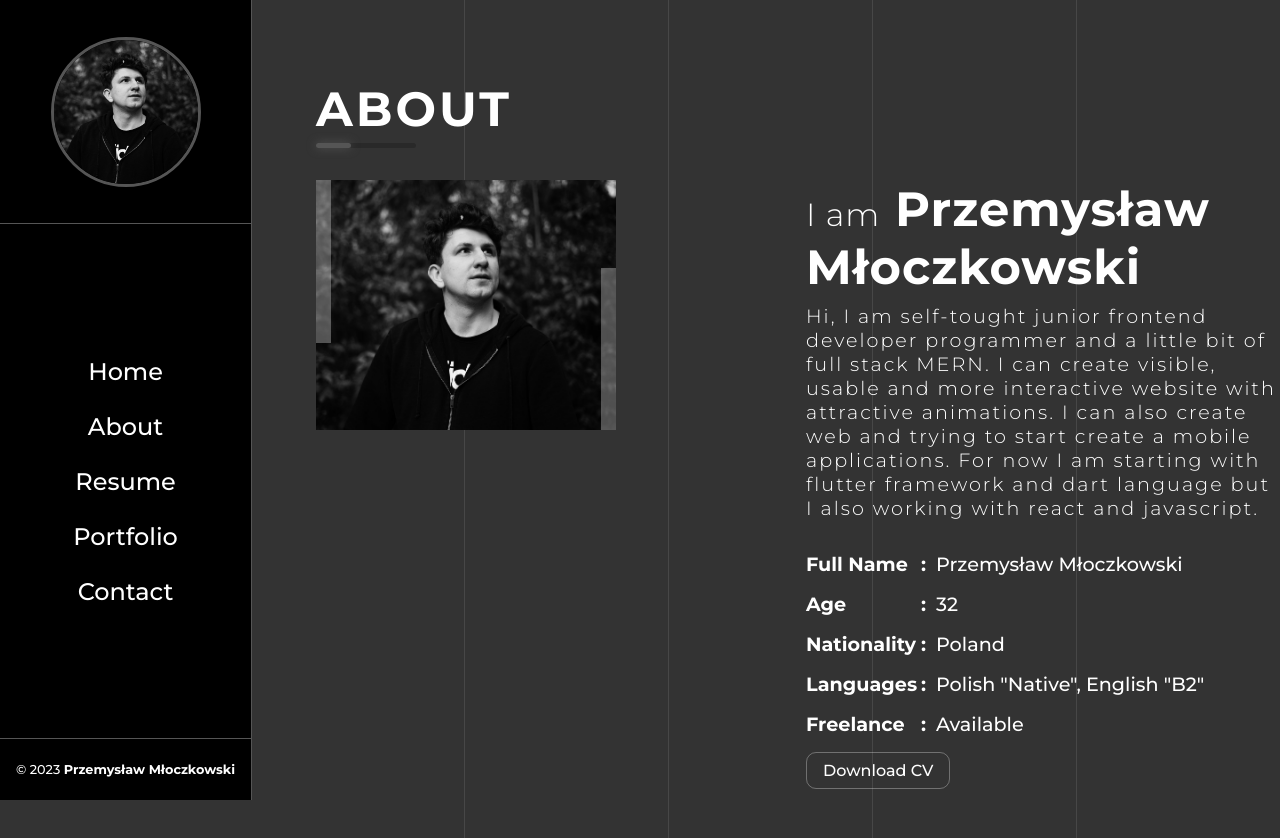
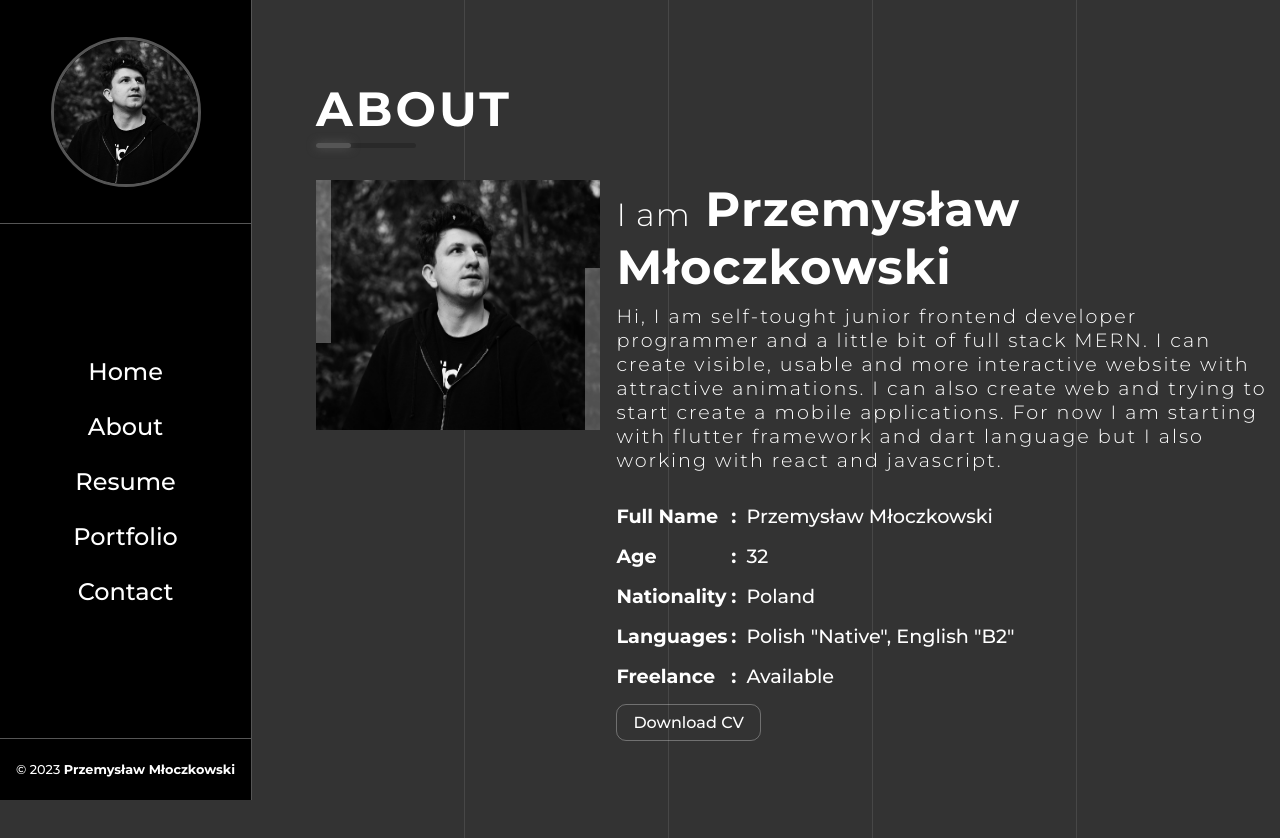
Before and after one commit to Malzagic/portfolio, a React (Create React App) app in the folder client/: page /about in a window 1280 px wide. Shown: the top 838 px of the page. Built offline with nearby package versions, Linux system fonts and the light colour scheme; the HTML template or start-up script is replaced by a standard one.

Commit message:
little change for about page, for width in about-image and content class

```diff
--- a/client/src/components/pages/About.css
+++ b/client/src/components/pages/About.css
@@ -6,7 +6,7 @@
   display: flex;
   justify-content: flex-start;
   flex: 0 0 auto;
-  width: 50%;
+  width: 30%;
   height: 100%;
 }
 
@@ -54,7 +54,7 @@
 
 .about-content {
   flex: 0 0 auto;
-  width: 50%;
+  width: 70%;
   margin-left: 1rem;
 }
 
```
